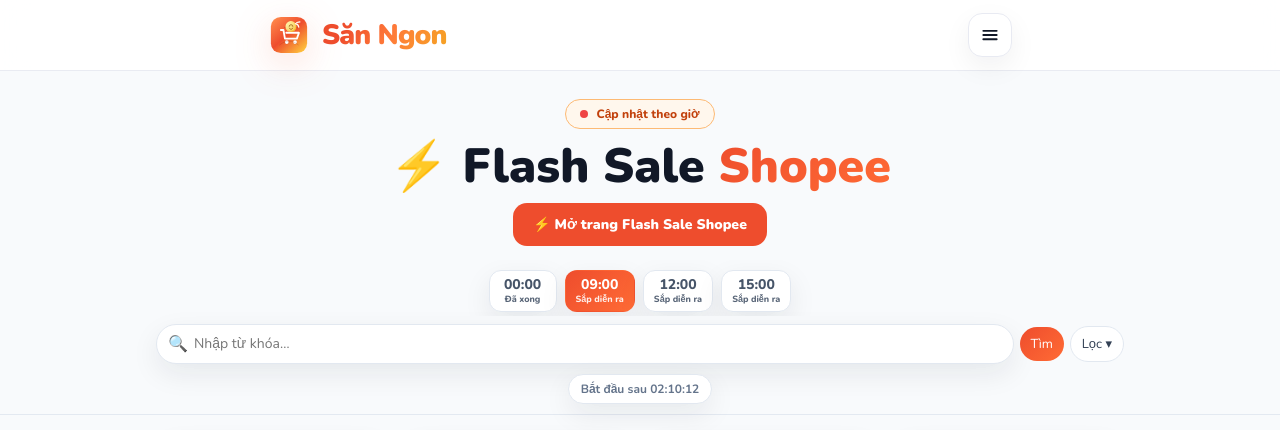
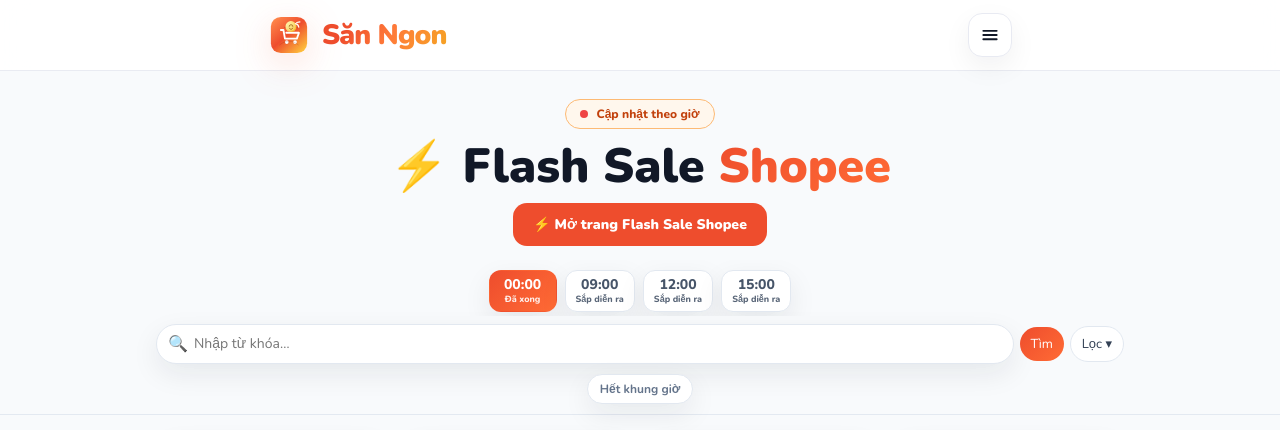
Before and after one commit to Cuongqtx11/shopee, a website: page flashsale/index.html in a window 1280 px wide. Shown: the top 430 px of the page. Drawn offline with nearby package versions, Linux system fonts and the light colour scheme; no server answers.

Commit message:
Prefer latest started flashsale slot on entry

```diff
--- a/flashsale/index.html
+++ b/flashsale/index.html
@@ -460,8 +460,10 @@
   const now = Math.floor(Date.now() / 1000);
   const live = state.promotions.find(p => now >= p.start_time && now < p.end_time);
   if (live) return live.promotionid;
+  const latestStarted = [...state.promotions].filter(p => now >= p.start_time).slice(-1)[0];
+  if (latestStarted) return latestStarted.promotionid;
   const next = state.promotions.find(p => now < p.start_time);
-  return next ? next.promotionid : null;
+  return next ? next.promotionid : state.promotions[0]?.promotionid || null;
 }
 function updateCountdown() {
   const promo = state.promotions.find(p => p.promotionid == state.currentPid);
@@ -509,7 +511,7 @@
   }
   state.currentPid = getPreferredPromotionId() || state.promotions[0]?.promotionid || null;
   renderPromotions();
-  if (state.currentPid) await selectPromotion(state.currentPid);
+  if (state.currentPid) await selectPromotion(state.currentPid, { userInitiated: false });
   setupAutoRefresh();
   showLoading(false);
 }
```
